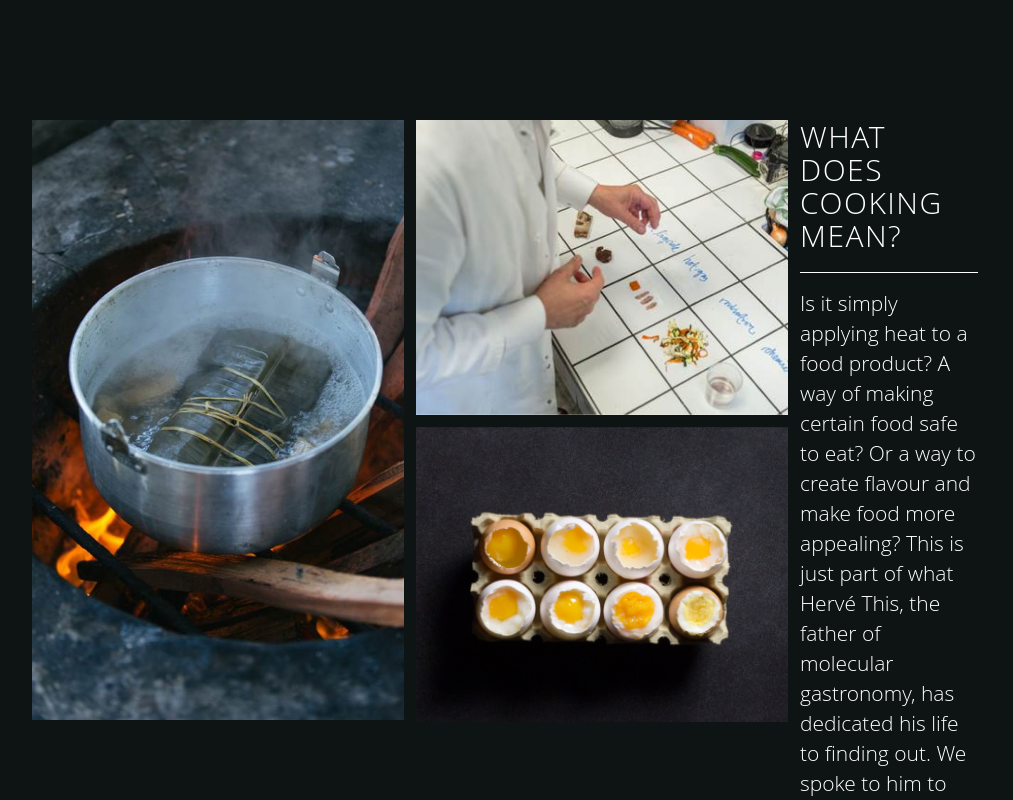
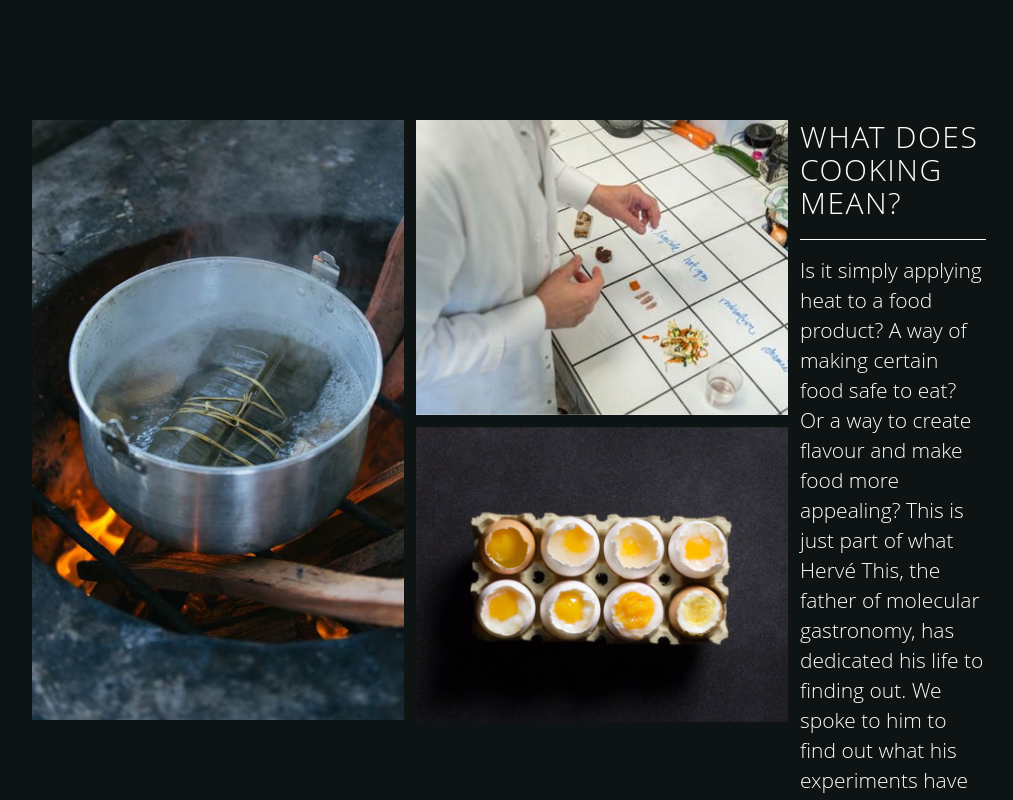
Before and after one commit to rebpacquiao/orchard, a Next.js app: page / in a window 1280 px wide. Shown: the top 800 px of the page, without its empty margins (131-1144 px from the left). Built offline with nearby package versions, Linux system fonts and the light colour scheme.

Commit message:
Refactor BlockImage component; improve layout structure and enhance content presentation

```diff
--- a/src/app/components/BlockImage/index.tsx
+++ b/src/app/components/BlockImage/index.tsx
@@ -4,7 +4,7 @@ export default function BlockImage() {
     return(
         <>
             <section className="py-12 md:py-[120px] px-4 md:px-[147px]">
-            <div className="grid grid-cols-1 justify-start items-start mx-auto gap-3 xl:grid-cols-[auto_auto_1fr]">
+                <div className="grid grid-cols-1 justify-start items-start mx-auto gap-3 lg:grid-cols-[auto_auto] xl:grid-cols-[auto_auto_1fr]">
                     <div className="relative flex-shrink-0">
                         <Image
                             src='/images/block-left-img.png'
@@ -38,7 +38,8 @@ export default function BlockImage() {
                         </div>
                     </div>
 
-    <div className="lg:mr-2 mt-4 lg:mt-0">
+
+                    <div className="lg:col-span-2 xl:col-auto mt-4 lg:mt-0">
                         <h2 className="block-title mb-5">
                             WHAT DOES COOKING MEAN?
                         </h2>
```
Lines whose indentation alone changed are shown as unchanged.
